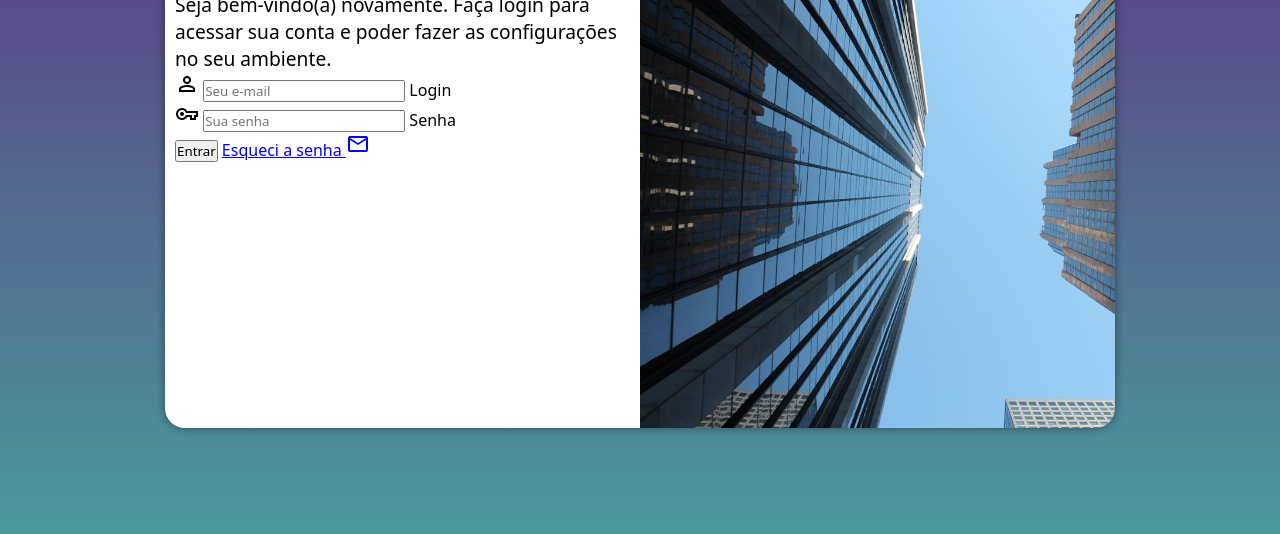
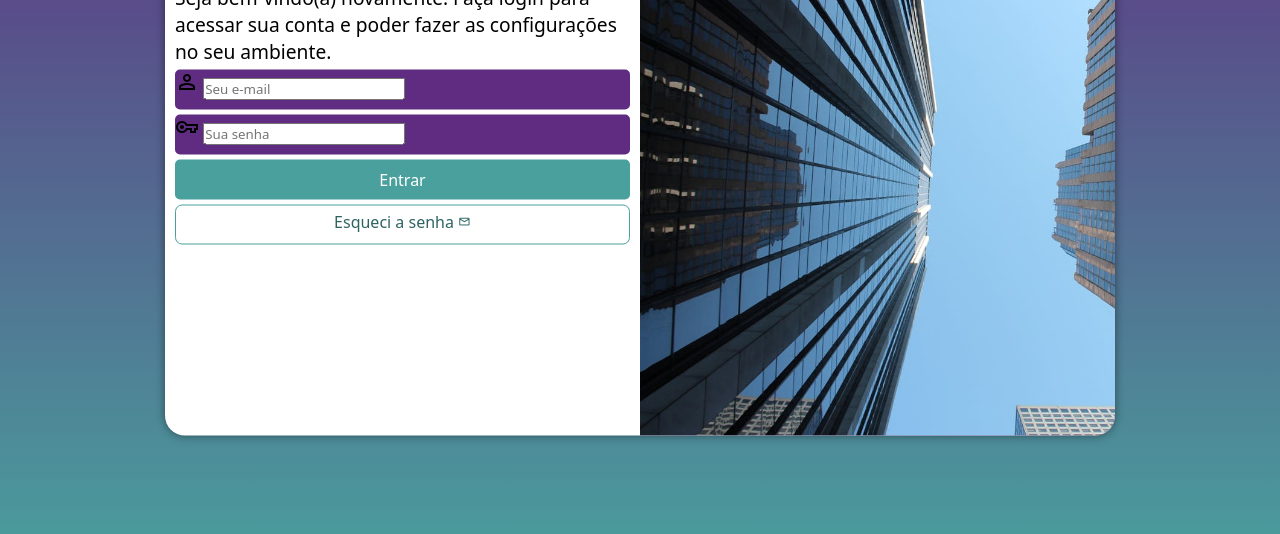
Before and after one commit to devgustavomoraes/projeto-login, a plain HTML site: page index.html in a window 1280 px wide. Shown: the part 222-756 px from the top of the page. Drawn offline with nearby package versions, Linux system fonts and the light colour scheme.

Commit message:
Aplica estilos ao formulário

```diff
--- a/estilos/style.css
+++ b/estilos/style.css
@@ -34,7 +34,7 @@ section#login {
 
     background-color: white;
     width: 250px;
-    height: 500px;
+    height: 515px;
     border-radius: 20px;
     box-shadow: 0px 0px 10px rgba(0, 0, 0, 0.450);
 
@@ -63,3 +63,55 @@ div#formulario > h1 {
 div#formulario > p {
     font-size: 0.8em;
 }
+
+form > div.campo {
+    background-color: #5F2C82;
+    display: block;
+    width: 100%;
+    height: 40px;
+    border-radius: 5px;
+    margin: 5px 0px; /* Cima e baixo = 5 | Esquerda e Direita = 0*/
+}
+
+div.campo > label {
+    display: none;
+}
+
+form > input[type=submit] {
+    display: block;
+    font-size: 1em;
+    width: 100%; /* 100% do container, se usassemos 'vw' seria da tela ao todo*/
+    height: 40px;
+    background-color: #49A09D;
+    color: white;
+    border: none;
+    border-radius: 5px;
+    cursor: pointer;
+}
+
+form > input[type=submit]:hover {
+    background-color: #2d6462;
+}
+
+form > a.botao {
+    display: block;
+    text-align: center;
+    font-size: 1em;
+    width: 100%;
+    height: 40px;
+    padding-top: 5px;
+    margin-top: 5px;
+    background-color: white;
+    color: #2D6462;
+    border: 1px solid #49A09D;
+    border-radius: 7px;
+    text-decoration: none;
+}
+
+form > a.botao:hover {
+    background-color: #6cd3cf;
+}
+
+form > a.botao > span {
+    font-size: 0.8em;
+}
--- a/index.html
+++ b/index.html
@@ -29,7 +29,7 @@
                         <label for="isenha">Senha</label>
                     </div>
                     <input type="submit" value="Entrar">
-                    <a href="esqueci.html">
+                    <a href="esqueci.html" class="botao">
                         Esqueci a senha <span class="material-symbols-outlined">mail</span>
                     </a>
                 </form>
```
